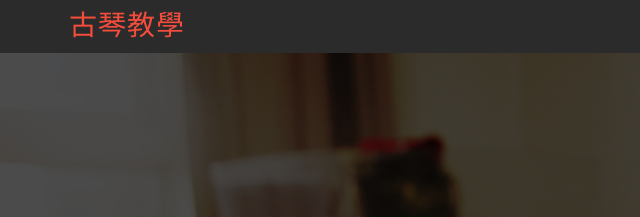
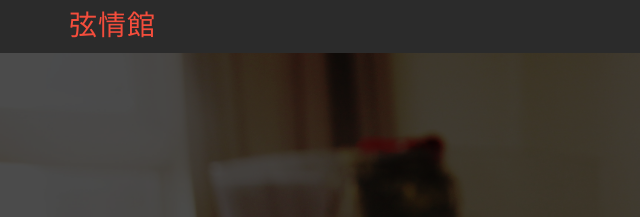
Before and after one commit to sunbc0120/melguqin, a plain HTML site: page index.html in a window 1280 px wide. Shown: the top 217 px of the page, 0-640 px from the left. Drawn offline with nearby package versions, Linux system fonts and the light colour scheme.

Commit message:
xian qing guang

```diff
--- a/index.html
+++ b/index.html
@@ -30,7 +30,7 @@
                 <span class="icon-bar"></span>
                 <span class="icon-bar"></span>
             </button>
-            <a class="navbar-brand text-danger" href="#">古琴教學</a>
+            <a class="navbar-brand text-danger" href="#">弦情館</a>
         </div>
         <div class="navbar-collapse collapse" id="navbar-collapsible">
             <ul class="nav navbar-nav navbar-left">
```
